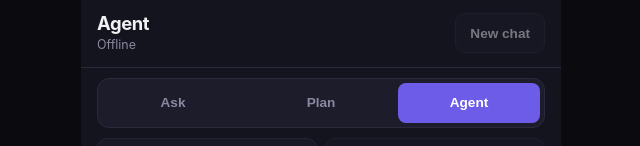
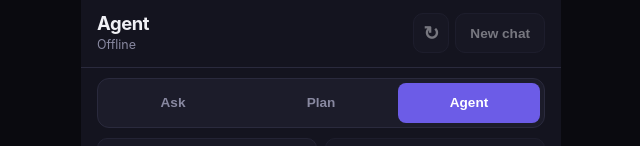
Before and after one commit to PavleTek/frontend-remote-cursor, a React (Vite) app: page /chat in a window 1280 px wide. Shown: the top 146 px of the page, without its empty margins (319-959 px from the left). Built offline with nearby package versions, Linux system fonts and the light colour scheme.

Commit message:
Add refresh functionality to Chat component with UI updates

```diff
--- a/src/pages/Chat.jsx
+++ b/src/pages/Chat.jsx
@@ -106,6 +106,7 @@ export default function Chat() {
   const [initializing, setInitializing] = useState(true);
   const [loadingTranscript, setLoadingTranscript] = useState(false);
   const [sending, setSending] = useState(false);
+  const [refreshing, setRefreshing] = useState(false);
   const [error, setError] = useState(null);
   const [noBackend, setNoBackend] = useState(false);
   const [noFavorites, setNoFavorites] = useState(false);
@@ -351,6 +352,68 @@ export default function Chat() {
     }
   }, [chatWorkspace, chatWorkspaceLabel, setSearchParams]);
 
+  /** Re-fetch the transcript from disk and reconcile with current in-memory messages. */
+  const handleRefresh = useCallback(async () => {
+    const currentId = chatIdRef.current;
+    const currentWs = chatWorkspace;
+    if (!currentId || !currentWs || refreshing || sending) return;
+
+    setRefreshing(true);
+    setError(null);
+
+    try {
+      const result = await getChat(currentId, currentWs);
+      const transcript = result.data;
+
+      // Build a set of content strings already in memory so we don't duplicate
+      setMessages((prev) => {
+        const existingContents = new Set(
+          prev.filter((m) => m.type === "text").map((m) => m.content.trim()),
+        );
+
+        const freshMessages = (transcript.messages || [])
+          .map((m) => ({ role: m.role, text: m.text.trim() }))
+          .filter((m) => m.text && !existingContents.has(m.text))
+          .map((m) => ({
+            id: crypto.randomUUID(),
+            role: m.role,
+            type: "text",
+            content: m.text,
+          }));
+
+        // Update todos on any existing plan card if the transcript has a plan
+        const refreshedPlan = transcript.plan ?? null;
+        const updated = prev.map((m) => {
+          if (m.type !== "plan" || !refreshedPlan) return m;
+          return {
+            ...m,
+            plan: refreshedPlan,
+            executed: refreshedPlan.todos?.some((t) => t.status === "completed") ?? m.executed,
+          };
+        });
+
+        // If there's a plan in the transcript but no plan card yet, append one
+        const hasPlanCard = prev.some((m) => m.type === "plan");
+        if (refreshedPlan && !hasPlanCard) {
+          updated.push({
+            id: crypto.randomUUID(),
+            role: "assistant",
+            type: "plan",
+            plan: refreshedPlan,
+            executing: false,
+            executed: refreshedPlan.todos?.some((t) => t.status === "completed") ?? false,
+          });
+        }
+
+        return [...updated, ...freshMessages];
+      });
+    } catch (err) {
+      setError(err.message || "Failed to refresh transcript");
+    } finally {
+      setRefreshing(false);
+    }
+  }, [chatWorkspace, refreshing, sending]);
+
   /**
    * Core streaming send. Adds a user message, opens an SSE stream, accumulates
    * text deltas into a live assistant bubble, then on a plan event inserts a
@@ -543,10 +606,12 @@ export default function Chat() {
   const isResuming = Boolean(paramId && paramWs);
   const busy = sending || initializing || loadingTranscript;
   const displayLabel = chatWorkspaceLabel || chatWorkspace;
+  const canRefresh = Boolean(chatIdRef.current && chatWorkspace && !busy && !refreshing && !noBackend);
 
   let subtitle;
   if (loadingTranscript) subtitle = "Loading transcript…";
   else if (initializing) subtitle = "Starting session…";
+  else if (refreshing) subtitle = "Refreshing…";
   else if (sending) subtitle = `${modeLabel} · streaming…`;
   else if (chatId) subtitle = isResuming ? `${modeLabel} · resumed` : `${modeLabel} · ready`;
   else subtitle = "Offline";
@@ -563,6 +628,18 @@ export default function Chat() {
             </span>
           )}
         </div>
+        <div className="chat-header-actions">
+          <button
+            type="button"
+            className={`btn btn-ghost btn-refresh${refreshing ? " refreshing" : ""}`}
+            onClick={handleRefresh}
+            disabled={!canRefresh}
+            aria-label="Refresh transcript"
+            title="Refresh transcript"
+            style={{ cursor: canRefresh ? "pointer" : "default" }}
+          >
+            ↻
+          </button>
           <button
             type="button"
             className="btn btn-ghost"
@@ -572,6 +649,7 @@ export default function Chat() {
           >
             New chat
           </button>
+        </div>
       </header>
 
       {isResuming && (
--- a/src/styles/app.css
+++ b/src/styles/app.css
@@ -1284,6 +1284,35 @@ body {
   cursor: not-allowed;
 }
 
+/* ── Chat header action buttons ─────────────────────────────────────────────── */
+
+.chat-header-actions {
+  display: flex;
+  align-items: center;
+  gap: 6px;
+  flex-shrink: 0;
+}
+
+.btn-refresh {
+  width: 36px;
+  min-width: 36px;
+  padding: 0;
+  font-size: 1.2rem;
+  line-height: 1;
+  display: flex;
+  align-items: center;
+  justify-content: center;
+}
+
+.btn-refresh.refreshing {
+  animation: spin 0.8s linear infinite;
+  opacity: 0.6;
+}
+
+@keyframes spin {
+  to { transform: rotate(360deg); }
+}
+
 /* ── Plan card ───────────────────────────────────────────────────────────────── */
 
 .plan-card {
```
Lines whose indentation alone changed are shown as unchanged.
